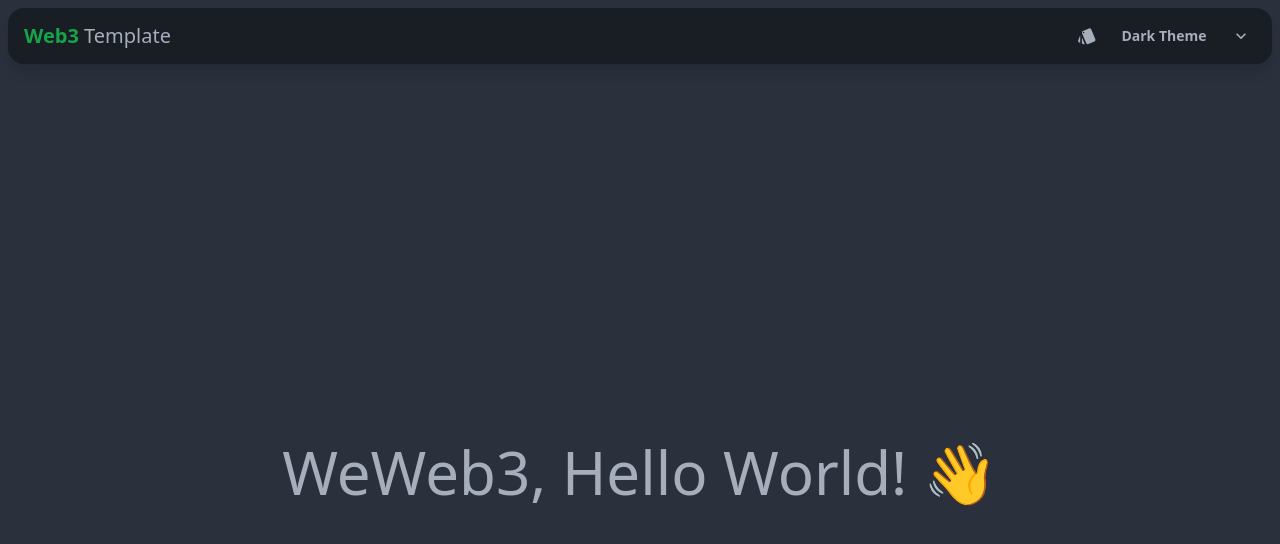
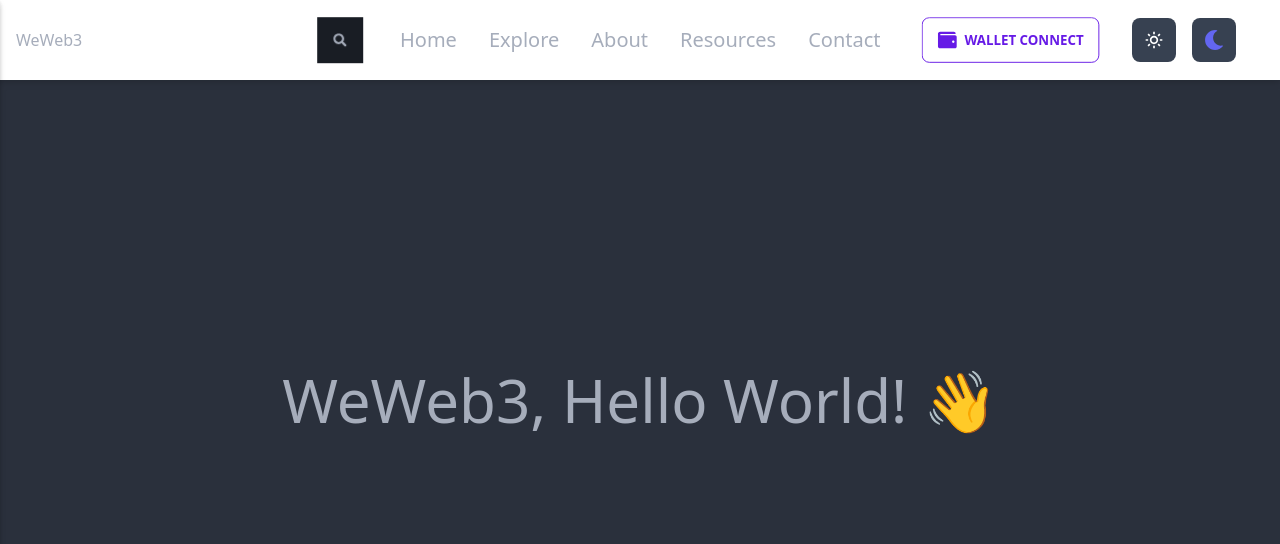
Before and after one commit to ShrJamal/nft-marketplace, a Next.js app: page / in a window 1280 px wide. Shown: the top 544 px of the page. Built offline with nearby package versions, Linux system fonts and the light colour scheme.

Commit message:
[NFT-0] :tada: : Custom navbar design

```diff
--- /dev/null
+++ b/src/components/ConectWallet.tsx
@@ -0,0 +1,12 @@
+import { FaWallet } from 'react-icons/fa'
+import React from 'react'
+
+export default function ConectWallet({ classes }: { classes?: string }) {
+  return (
+    <div className={classes}>
+      <button className="btn btn-outline btn-primary gap-2 ">
+        <FaWallet className="text-[20px]" /> <span>Wallet connect</span>
+      </button>
+    </div>
+  )
+}
--- /dev/null
+++ b/src/components/GlobalSearch.tsx
@@ -0,0 +1,26 @@
+import { FaSearch } from 'react-icons/fa'
+import React from 'react'
+
+export default function GlobalSearch({
+  classes,
+  dropdownPosition,
+}: {
+  classes?: string
+  dropdownPosition?: string
+}) {
+  return (
+    <div className={classes}>
+      <div className={'dropdown ' + dropdownPosition}>
+        <button className="btn btn-square rounded-none cursor-pointer ">
+          <FaSearch />
+        </button>
+
+        <input
+          type="text"
+          placeholder="Search..."
+          className="input input-bordered text-lg menu dropdown-content rounded-none py-2 bg-white w-60"
+        />
+      </div>
+    </div>
+  )
+}
--- a/src/components/Navbar.tsx
+++ b/src/components/Navbar.tsx
@@ -1,21 +1,113 @@
 import ThemeSwitcher from './ThemeSwitcher'
 import { MdMenu } from 'react-icons/md'
+import Image from 'next/image'
+import { useState } from 'react'
+import Link from 'next/link'
+import ConectWallet from './ConectWallet'
+import GlobalSearch from './GlobalSearch'
+
+function NavLink({ to, children }: { to: string; children: any }) {
+  return (
+    <a href={to} className={`mx-4 text-xl font-medium my-4`}>
+      {children}
+    </a>
+  )
+}
+
+function MobileNav({ open }: { open: any }) {
+  return (
+    <div
+      className={`absolute top-0 left-0 h-screen w-screen bg-white transform ${
+        open ? '-translate-x-0' : '-translate-x-full'
+      } transition-transform duration-300 ease-in-out filter drop-shadow-md `}
+    >
+      <div className="flex items-center justify-center filter drop-shadow-md bg-white h-20">
+        {' '}
+        {/*logo container*/}
+        <Link className="text-xl font-semibold" href="/">
+          WeWeb3
+        </Link>
+      </div>
+      <div className="flex flex-col ml-2">
+        <NavLink to="/">Home</NavLink>
+        <NavLink to="/explore">Explore</NavLink>
+        <NavLink to="/about">About</NavLink>
+        <NavLink to="/resources">Resources</NavLink>
+        <NavLink to="/contact">Contact</NavLink>
+
+        <div className="flex items-center justify-between my-4 md:my-0">
+          <ConectWallet classes="md:mx-5" />
+          <ThemeSwitcher />
+        </div>
+        <GlobalSearch dropdownPosition="dropdown-right" />
+      </div>
+    </div>
+  )
+}
 
 export default function Navbar() {
+  const [open, setOpen] = useState(false)
   return (
-    <nav className="m-2 p-1 flex items-center shadow-lg bg-neutral text-neutral-content rounded-box">
-      <button className="lg:hidden btn btn-square btn-ghost mx-3">
-        <MdMenu className="text-4xl " />
-      </button>
-
-      <div className="flex items-center">
-        {/* <Image src="/logo.png" width={50} height={30} alt="Logo" /> */}
-        <h1 className="pl-3 text-xl">
-          <strong className="text-green-600">Web3 </strong> Template
-        </h1>
+    <nav className="fixed w-full flex filter drop-shadow-md bg-white px-4 py-4 h-20 items-center">
+      <MobileNav open={open} />
+      <div className="w-3/12 flex items-center">
+        <Link className="text-2xl font-semibold" href="/">
+          WeWeb3
+        </Link>
       </div>
-      <div className="flex-1" />
-      <ThemeSwitcher />
+      <div className="w-full flex justify-end items-center">
+        <GlobalSearch
+          dropdownPosition="dropdown-left"
+          classes="hidden md:flex"
+        />
+        <div>
+          <div
+            className="z-50 flex relative w-8 h-8 flex-col justify-between items-center md:hidden"
+            onClick={() => {
+              setOpen(!open)
+            }}
+          >
+            <span
+              className={`h-1 w-full bg-black rounded-lg transform transition duration-300 ease-in-out ${
+                open ? 'rotate-45 translate-y-3.5' : ''
+              }`}
+            />
+            <span
+              className={`h-1 w-full bg-black rounded-lg transition-all duration-300 ease-in-out ${
+                open ? 'w-0' : 'w-full'
+              }`}
+            />
+            <span
+              className={`h-1 w-full bg-black rounded-lg transform transition duration-300 ease-in-out ${
+                open ? '-rotate-45 -translate-y-3.5' : ''
+              }`}
+            />
+          </div>
+          <div className="hidden md:mx-5 md:flex md:items-center">
+            <NavLink to="/contact">Home</NavLink>
+            <NavLink to="/contact">Explore</NavLink>
+            <NavLink to="/about">About</NavLink>
+            <NavLink to="/about">Resources</NavLink>
+            <NavLink to="/about">Contact</NavLink>
+            <ConectWallet classes="mx-5" />
+            <ThemeSwitcher />
+          </div>
+        </div>
+      </div>
     </nav>
   )
 }
+// <nav className="m-2 p-1 flex items-center shadow-lg bg-neutral text-neutral-content rounded-box">
+//   <button className="lg:hidden btn btn-square btn-ghost mx-3">
+//     <MdMenu className="text-4xl " />
+//   </button>
+
+//   <div className="flex items-center">
+//     {/* <Image src="/logo.png" width={50} height={30} alt="Logo" /> */}
+//     <h1 className="pl-3 text-xl">
+//       <strong className="text-green-600">Web3 </strong> Template
+//     </h1>
+//   </div>
+//   <div className="flex-1" />
+//   <ThemeSwitcher />
+// </nav>
--- a/src/components/ThemeSwitcher.tsx
+++ b/src/components/ThemeSwitcher.tsx
@@ -1,32 +1,73 @@
-import { MdStyle, MdExpandMore } from 'react-icons/md'
+import { useEffect, useState } from 'react'
+import { BiSun } from 'react-icons/bi'
+import { FaMoon } from 'react-icons/fa'
 import { themes, useTheme } from '~/hooks/useTheme'
 
 export default function ThemeSwitcher({ className }: { className?: string }) {
   const { theme, setTheme } = useTheme()
+  const [darkClasses, setDarkClasses] = useState('')
+  const [lightClasses, setLightClasses] = useState('')
+
+  useEffect(() => {
+    setDarkClasses(
+      theme == 'dark'
+        ? 'bg-gray-700 text-indigo-500'
+        : 'bg-gray-700 text-white',
+    )
+    setLightClasses(
+      theme == 'dark'
+        ? 'bg-gray-700 text-white'
+        : 'bg-gradient-to-r from-indigo-700 to-fuchsia-600 text-white',
+    )
+  }, [theme])
+
+  const toggleTheme = (switchTo: string) => {
+    if (switchTo === 'light' && theme === 'dark') {
+      setTheme('light')
+      setLightClasses(
+        'bg-gradient-to-r from-indigo-700 to-fuchsia-600 text-white',
+      )
+      setDarkClasses('bg-gray-700 text-white')
+    }
+    if (switchTo === 'dark' && theme === 'light') {
+      setTheme('dark')
+      setDarkClasses('bg-gray-700 text-indigo-500')
+      setLightClasses('bg-gray-700 text-white')
+    }
+  }
+
   return (
     <div className={className}>
-      <div className="dropdown dropdown-end w-52">
-        <div tabIndex={0} className="btn flex">
-          <MdStyle className="text-xl" />
-          <button className="mx-1 flex-1 capitalize">{theme} Theme</button>
-          <MdExpandMore className="text-xl" />
-        </div>
-        <ul
-          tabIndex={0}
-          className="menu dropdown-content bg-neutral rounded-box w-52 py-2"
+      <div className="flex">
+        <button
+          onClick={() => toggleTheme('light')}
+          className={
+            'p-3 mx-2 rounded-lg cursor-pointer text-[20px] font-bold ' +
+            lightClasses
+          }
         >
-          {themes.map((t, i) => (
-            <li key={i} className="h-10 ">
-              <button
-                className={t === theme ? 'bg-primary-focus' : ''}
-                onClick={() => setTheme(t)}
-              >
-                <span className="capitalize">{t} Theme</span>
-              </button>
-            </li>
-          ))}
-        </ul>
+          <BiSun />
+        </button>
+        <button
+          onClick={() => toggleTheme('dark')}
+          className={
+            'p-3 mx-2 rounded-lg cursor-pointer text-[20px] font-bold ' +
+            darkClasses
+          }
+        >
+          <FaMoon />
+        </button>
       </div>
     </div>
   )
 }
+
+{
+  /* <button
+className={t === theme ? 'bg-primary-focus' : ''}
+key={i}
+onClick={() => setTheme(t)}
+>
+<span className="capitalize">{t} Theme</span>
+</button> */
+}
```
